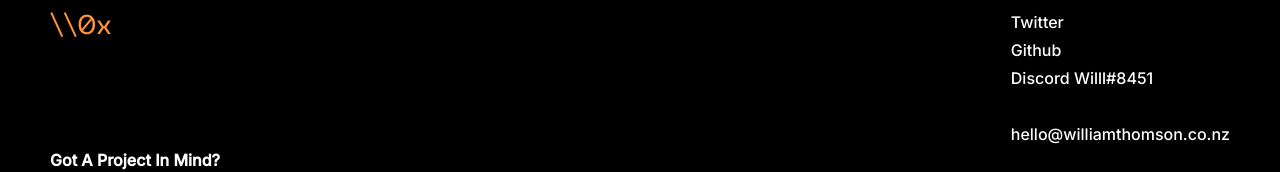
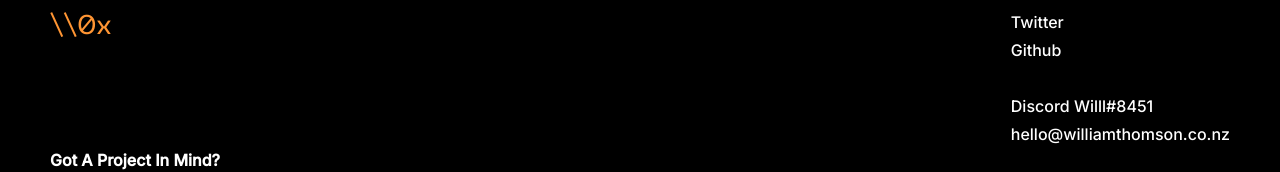
Before and after one commit to WilliamThomsonNZ/PortfolioV2, a Next.js app: page /work in a window 1280 px wide. Shown: the part 3992-4164 px from the top of the page. Built offline with nearby package versions, Linux system fonts and the light colour scheme; no server answers.

Commit message:
Fix issue with blocks

```diff
--- a/FramerVariants/index.js
+++ b/FramerVariants/index.js
@@ -507,6 +507,17 @@ export const heroVariants = {
       },
     },
   },
+  block: {
+    initial: {
+      opacity: 0,
+    },
+    animate: {
+      opacity: 1,
+      transition: {
+        delay: 2,
+      },
+    },
+  },
   headingText1: {
     initial: {
       y: 180,
--- a/components/footer/footer.module.scss
+++ b/components/footer/footer.module.scss
@@ -70,10 +70,10 @@
     font-size: 16px;
     line-height: 1;
     margin-bottom: 12px;
-    &:nth-child(3) {
+    &:nth-child(2) {
       margin-bottom: 40px;
     }
-    &:nth-child(5) {
+    &:nth-child(4) {
       margin-bottom: 120px;
     }
     position: relative;
@@ -151,7 +151,7 @@
       &::after {
         height: 5px;
       }
-      &:nth-child(3) {
+      &:nth-child(2) {
         margin-bottom: 40px;
       }
     }
```
Also changed, not shown: components/hero/index.js (+5 -2 lines).
